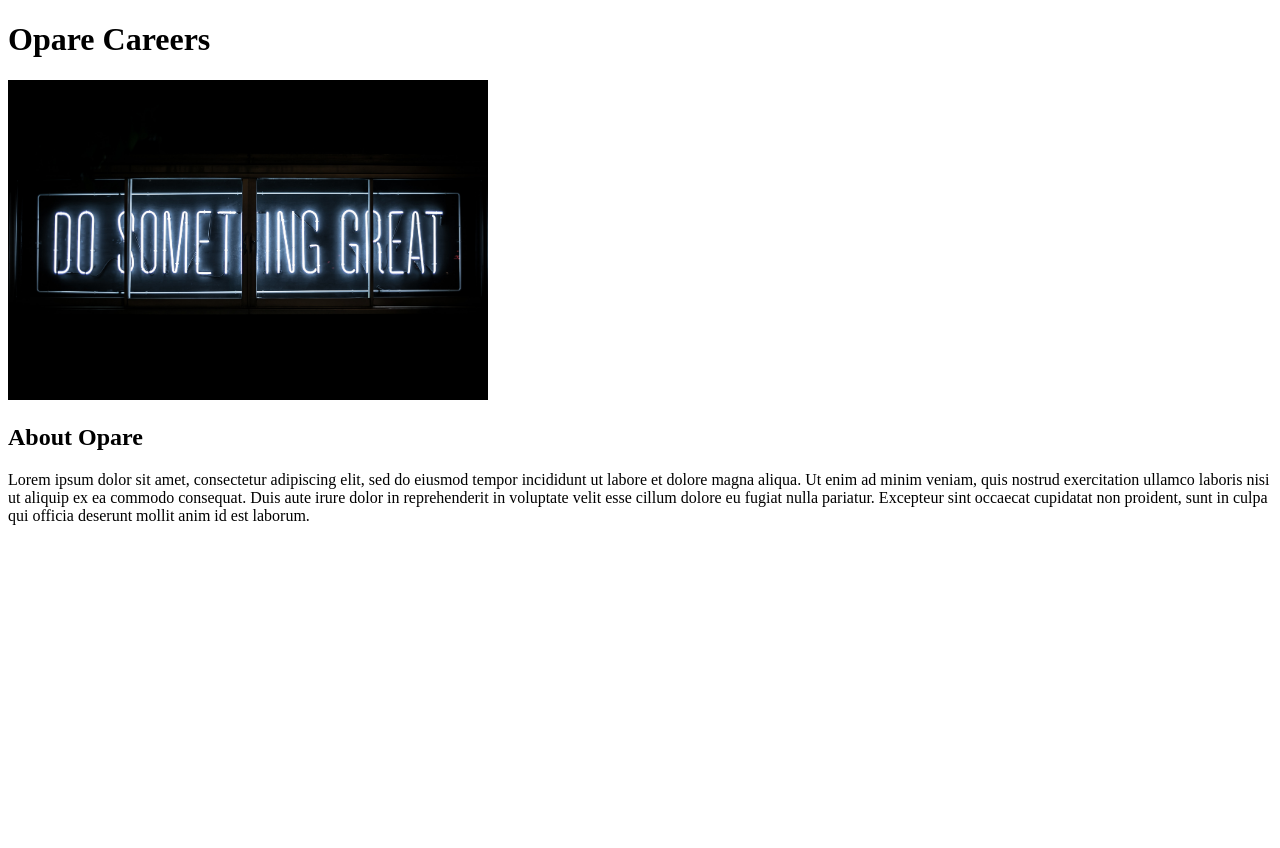
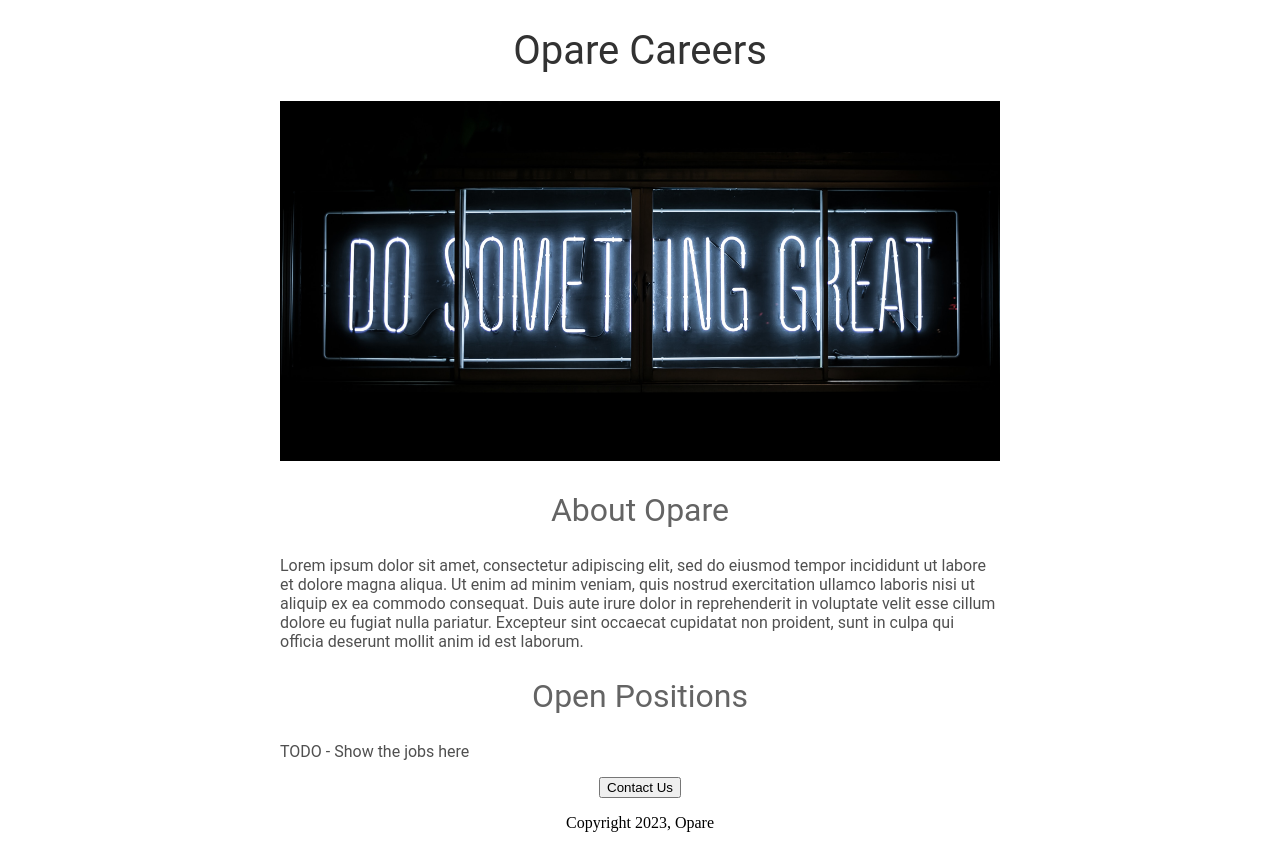
Before and after one commit to OpareKwafo/Opare-career-website, a Flask app: page / in a window 1280 px wide. Before the commit the page ends 525 px from the top, so only its background shows below. Run offline with Flask 3, Linux system fonts and the light colour scheme.

Commit message:
added CSS styles

```diff
--- a/templates/home.html
+++ b/templates/home.html
@@ -2,19 +2,64 @@
 <html lang="en">
   <head>
     <title>Opare Careers</title>
+    <style>
+      h1 {
+        font-size: 40px;
+        font-family: Roboto;
+        font-weight: normal;
+        color: rgb(50, 50, 50);
+        text-align: center;
+      }
+
+      #banner {
+        width: 100%;
+        height: 360px;
+        object-fit: cover;
+      }
+
+      h2 {
+        font-family: Roboto;
+        font-size: 32px;
+        color: rgb(100, 100, 100);
+        text-align: center;
+        font-weight: normal;
+      }
+
+      .bodytext {
+        font-family: Roboto;
+        color: rgb(80, 80, 80);
+      }
+
+      #container {
+        max-width: 720px;
+        margin: 0 auto;
+      }
+    </style>
   </head>
   <body>
+    <div id="container">
       <h1>Opare Careers</h1>
-    <img src="http://127.0.0.1:5000/static/banner.jpg" height="320" />
+      <img
+        id="banner"
+        src="http://127.0.0.1:5000/static/banner.jpg"
+        height="320"
+      />
       <h2>About Opare</h2>
-    <p>
+      <p class="bodytext">
         Lorem ipsum dolor sit amet, consectetur adipiscing elit, sed do eiusmod
         tempor incididunt ut labore et dolore magna aliqua. Ut enim ad minim
         veniam, quis nostrud exercitation ullamco laboris nisi ut aliquip ex ea
         commodo consequat. Duis aute irure dolor in reprehenderit in voluptate
-      velit esse cillum dolore eu fugiat nulla pariatur. Excepteur sint occaecat
-      cupidatat non proident, sunt in culpa qui officia deserunt mollit anim id
-      est laborum.
+        velit esse cillum dolore eu fugiat nulla pariatur. Excepteur sint
+        occaecat cupidatat non proident, sunt in culpa qui officia deserunt
+        mollit anim id est laborum.
       </p>
+      <h2>Open Positions</h2>
+      <p class="bodytext">TODO - Show the jobs here</p>
+      <div style="text-align: center">
+        <button>Contact Us</button>
+        <p>Copyright 2023, Opare</p>
+      </div>
+    </div>
   </body>
 </html>
```
Lines whose indentation alone changed are shown as unchanged.
